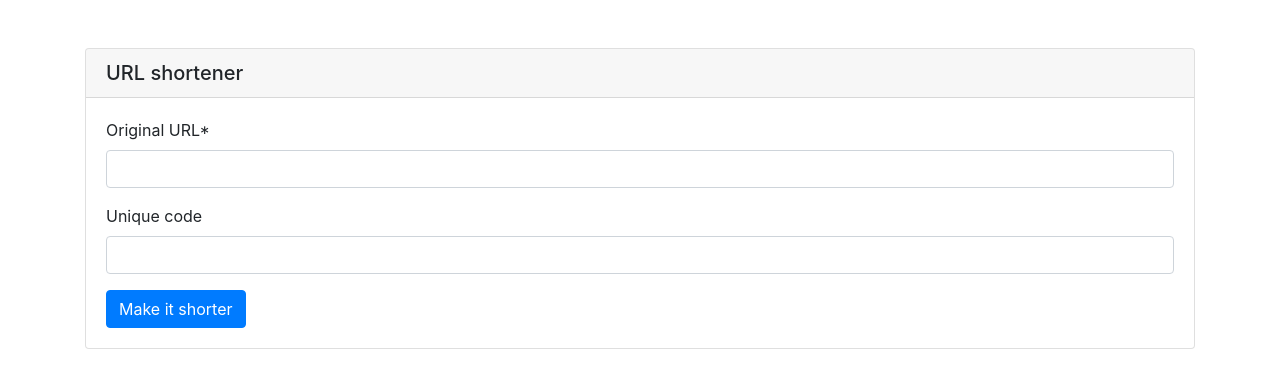
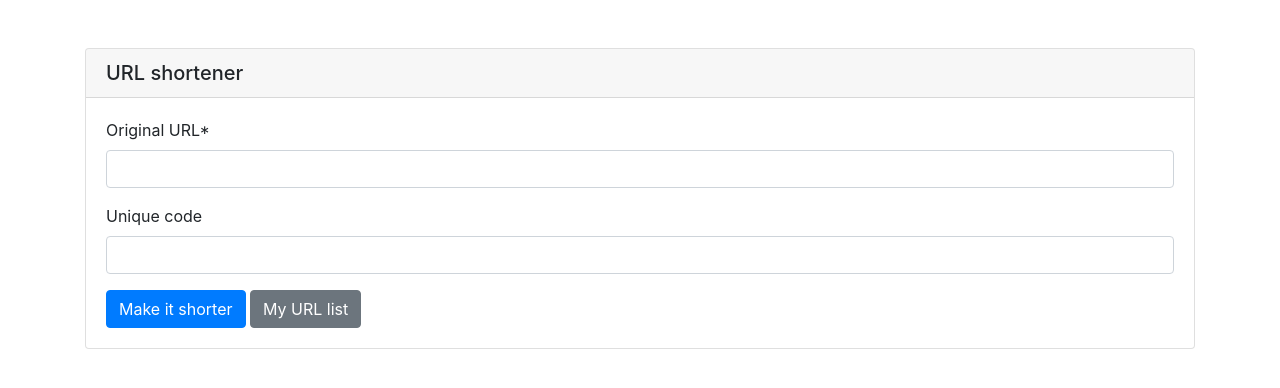
Before and after one commit to ysomad/url-shortener, a Django app: page / in a window 1280 px wide. Shown: the top 388 px of the page. Run offline with Django 3.2, Linux system fonts and the light colour scheme; parts of the project's set-up code (start-up, migrations or seed data) failed here and were passed over; some libraries are stand-ins or nearby versions.

Commit message:
added URLRedirectView, uncommented old template buttons since all views are ready

```diff
--- a/app/shortener/forms.py
+++ b/app/shortener/forms.py
@@ -14,8 +14,8 @@ class URLForm(ModelForm):
 
         self.helper = FormHelper(self)
         self.helper.layout.append(Submit('Make it shorter', 'Make it shorter'))
-        # url_list_path = reverse('url_list')
-        # self.helper.layout.append(HTML(f'<a href="{url_list_path}" class="btn btn-secondary">My URL list</a>'))
+        url_list_path = reverse('url_list')
+        self.helper.layout.append(HTML(f'<a href="{url_list_path}" class="btn btn-secondary">My URL list</a>'))
 
     class Meta:
         model = URL
--- a/app/shortener/urls.py
+++ b/app/shortener/urls.py
@@ -1,13 +1,10 @@
 from django.urls import path
 
-from shortener.models import URL
-
-from .views import URLFormView, URLListView
+from .views import URLFormView, URLListView, URLRedirectView
 
 
 urlpatterns = [
     path('', URLFormView.as_view(), name='url_new'),
     path('urls/', URLListView.as_view(), name='url_list'),
-    # path('<str:code>', redirect_view, name='redirect'),
-    # path('shorten/', shorten_url_view, name='url_shorten'),
+    path('<str:code>', URLRedirectView.as_view(), name='url_redirect'),
 ]
--- a/app/shortener/views.py
+++ b/app/shortener/views.py
@@ -1,4 +1,4 @@
-from typing import Any
+from typing import Any, Optional
 
 from django.db.models.query import QuerySet
 from django.urls import reverse_lazy
@@ -7,9 +7,10 @@ from django.views.generic import FormView, RedirectView, ListView
 
 from .forms import URLForm
 from .services import (
-    save_url_instance_to_db, save_url_mapping_to_cache,
-    get_urls_from_db_by_session_key, get_url_list_from_db_or_cache,
-    get_or_create_session, append_url_to_list_in_cache
+    get_original_url_from_cache_or_db, save_url_instance_to_db,
+    save_url_mapping_to_cache, get_urls_from_db_by_session_key,
+    get_url_list_from_db_or_cache, get_or_create_session,
+    append_url_to_list_in_cache
 )
 
 
@@ -41,26 +42,6 @@ class URLListView(ListView):
 
 
 class URLRedirectView(RedirectView):
-    pass
-
-
-# @require_GET
-# def redirect_view(request, code):
-#     """Редиректит на оригинальный URL из кэша, либо из БД, если в кэше
-#     не найдено"""
-#     try:
-#         original_url_cached = get_original_url_from_cache(code)
-#         logger.info((
-#             f'Opening "{original_url_cached}" '
-#             f'with code "{code}" from cache'
-#         ))
-#         return HttpResponseRedirect(original_url_cached)
-#     except ValueError:
-#         try:
-#             original_url = get_original_url_from_db(code)
-#             add_url_mapping_to_cache(code, original_url)
-#             logger.info(f'Opening {original_url} with code "{code}" from db')
-#             return HttpResponseRedirect(original_url)
-#         except URL.DoesNotExist:
-#             logger.info(f'URL with code "{code}" does not exist')
-#             raise Http404
+    def get_redirect_url(self, code) -> Optional[str]:
+        """Возвращает URL, на который будет перенаправлен пользователь"""
+        return get_original_url_from_cache_or_db(code)
--- a/app/templates/url_list.html
+++ b/app/templates/url_list.html
@@ -26,5 +26,5 @@
 			{% endfor %}
 		</tbody>
 	</table>
-	{% comment %} <a href="{% url 'home' %}" class="btn btn-primary">Back</a> {% endcomment %}
+	<a href="{% url 'url_new' %}" class="btn btn-primary">Back</a>
 {% endblock content %}
--- a/app/templates/url_new.html
+++ b/app/templates/url_new.html
@@ -3,19 +3,8 @@
 {% load crispy_forms_tags %}
 
 {% block content %}
-
 	<h5 class="card-header">URL shortener</h5>
 	<div class="card-body">
 		{% crispy form %}
 	</div>
-
-	<!-- Отображение ошибок валидации -->
-	{% if messages %}
-		<div class="card-footer">
-			{% for msg in messages %}
-				<div class="alert alert-danger" role="alert">{{ msg }}</div>
-			{% endfor %}
-		</div>
-	{% endif %}
-
 {% endblock content %}
```
Also changed, not shown: app/shortener/services.py (+21 -0 lines).
